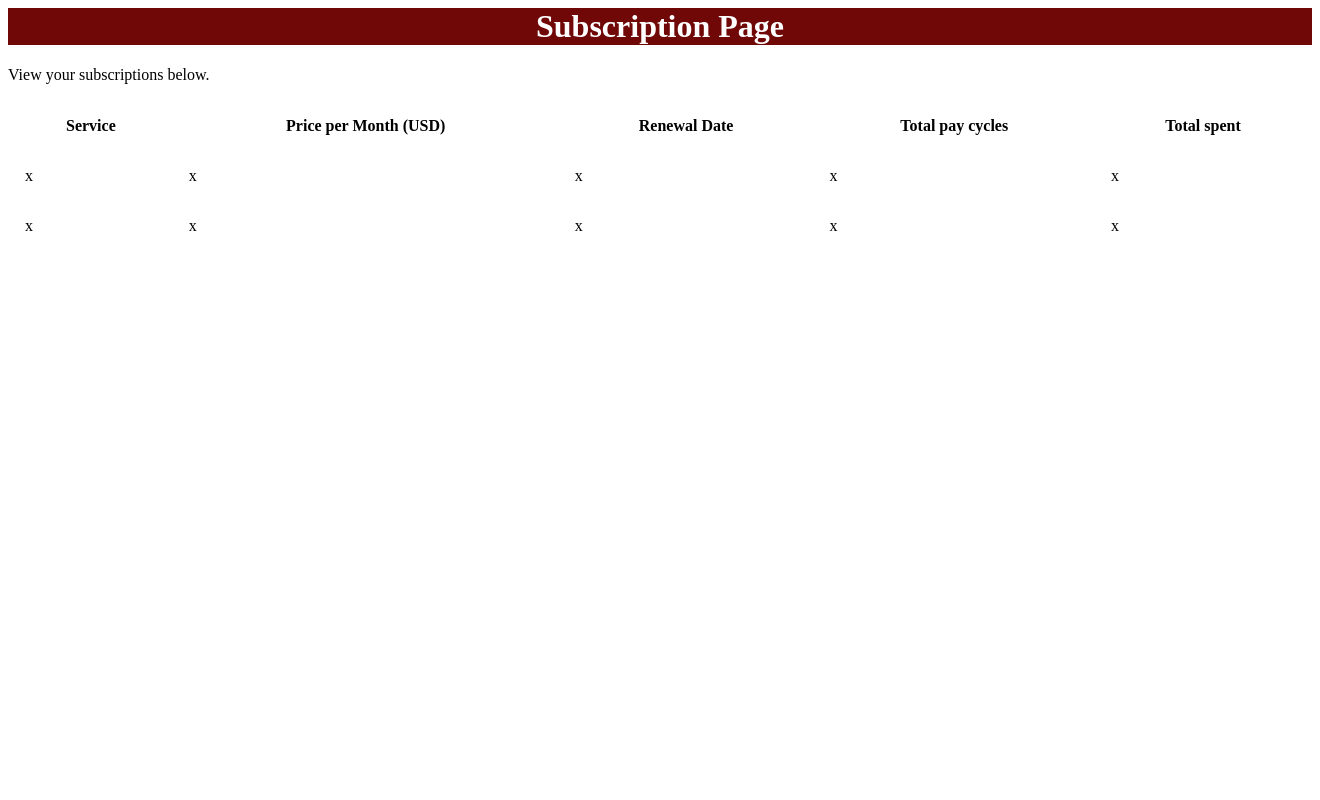
After one commit to JHR25/CS-1530-Final-Project, a Python web app: template templates/sub_page.html in a window 1320 px wide. The commit adds this page. Run offline with Jinja, Linux system fonts and the light colour scheme; the template is opened without the code that fills it, so the values that code supplies are empty.

Commit message:
sub page skeleton

```diff
--- /dev/null
+++ b/static/css/sub_page.css
@@ -0,0 +1,20 @@
+body{
+    min-width: 1286px;
+}
+
+#title{
+    background-color: rgb(113, 8, 8);
+    color: white;
+    text-align: center;
+}
+
+#pic{
+    float: right;
+    margin-right: 100px;
+    margin-top: 10px;
+    width:750px
+}
+
+th, td {
+  padding: 15px;
+}
--- a/templates/main_page.html
+++ b/templates/main_page.html
@@ -5,7 +5,7 @@
     <meta name="viewport" content="width=device-width, initial-scale=1.0">
     <link rel="stylesheet" href="/main_page.css">
     <script src="{{ url_for('static', filename='js/index.js') }}"></script>
-    <title>Document</title>
+    <title>Subscription Manager</title>
 </head>
 
 <body>
--- /dev/null
+++ b/templates/sub_page.html
@@ -0,0 +1,42 @@
+<html lang="en">
+
+<head>
+    <meta charset="UTF-8">
+    <meta name="viewport" content="width=device-width, initial-scale=1.0">
+    <link rel="stylesheet" href="/sub_page.css">
+    <script src="{{ url_for('static', filename='js/index.js') }}"></script>
+    <title>Subscriptions</title>
+</head>
+
+<body>
+    <h1 id="title">Subscription Page</h1>
+    <p>View your subscriptions below.
+    </p>
+
+
+    <table style="width:100%">
+        <tr>
+          <th>Service</th>
+          <th>Price per Month (USD)</th>
+          <th>Renewal Date</th>
+          <th>Total pay cycles</th>
+          <th>Total spent</th>
+        </tr>
+        <tr>
+          <td>x</td>
+          <td>x</td>
+          <td>x</td>
+          <td>x</td>
+          <td>x</td>
+        </tr>
+        <tr>
+          <td>x</td>
+          <td>x</td>
+          <td>x</td>
+          <td>x</td>
+          <td>x</td>
+        </tr>
+    </table>
+</body>
+
+</html>
```
